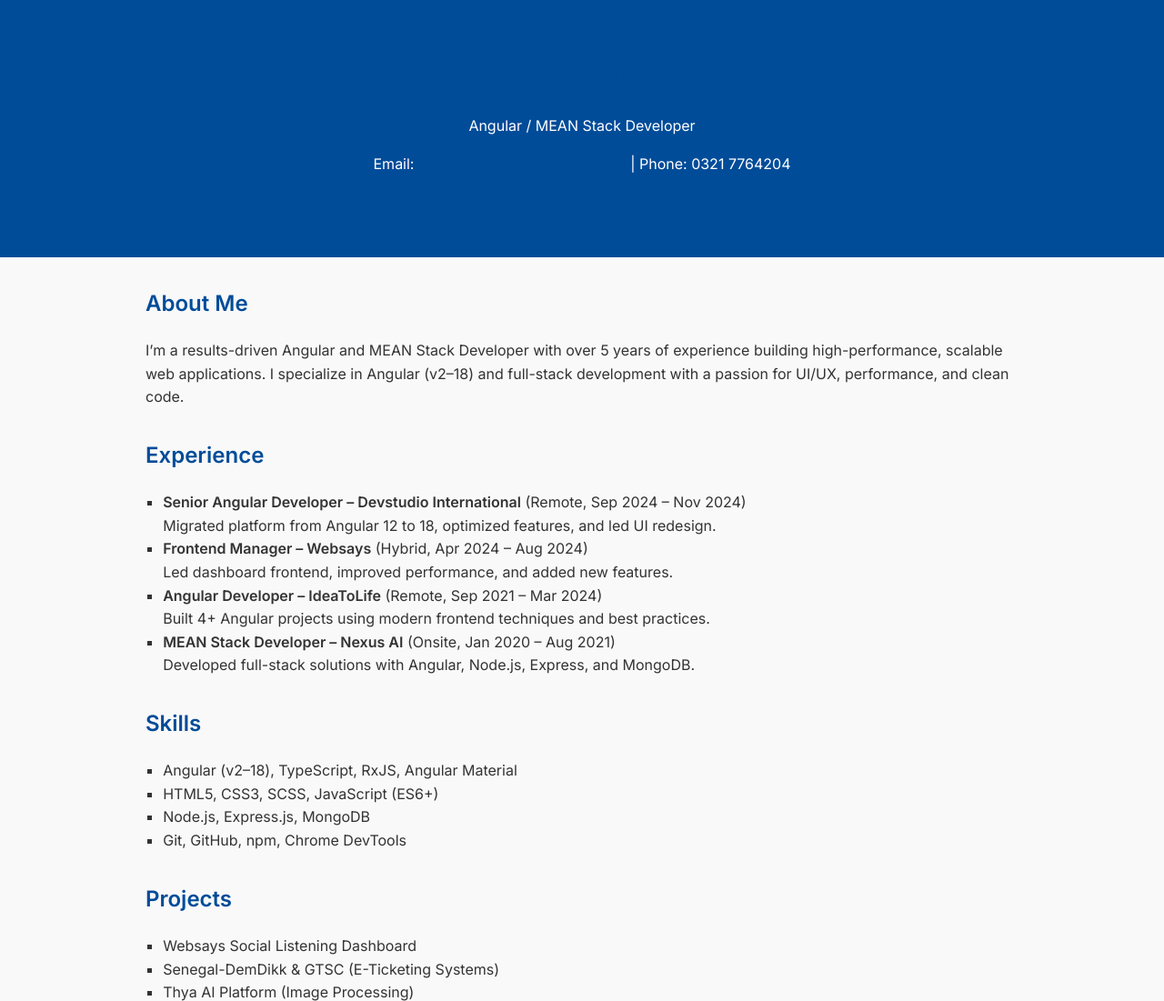
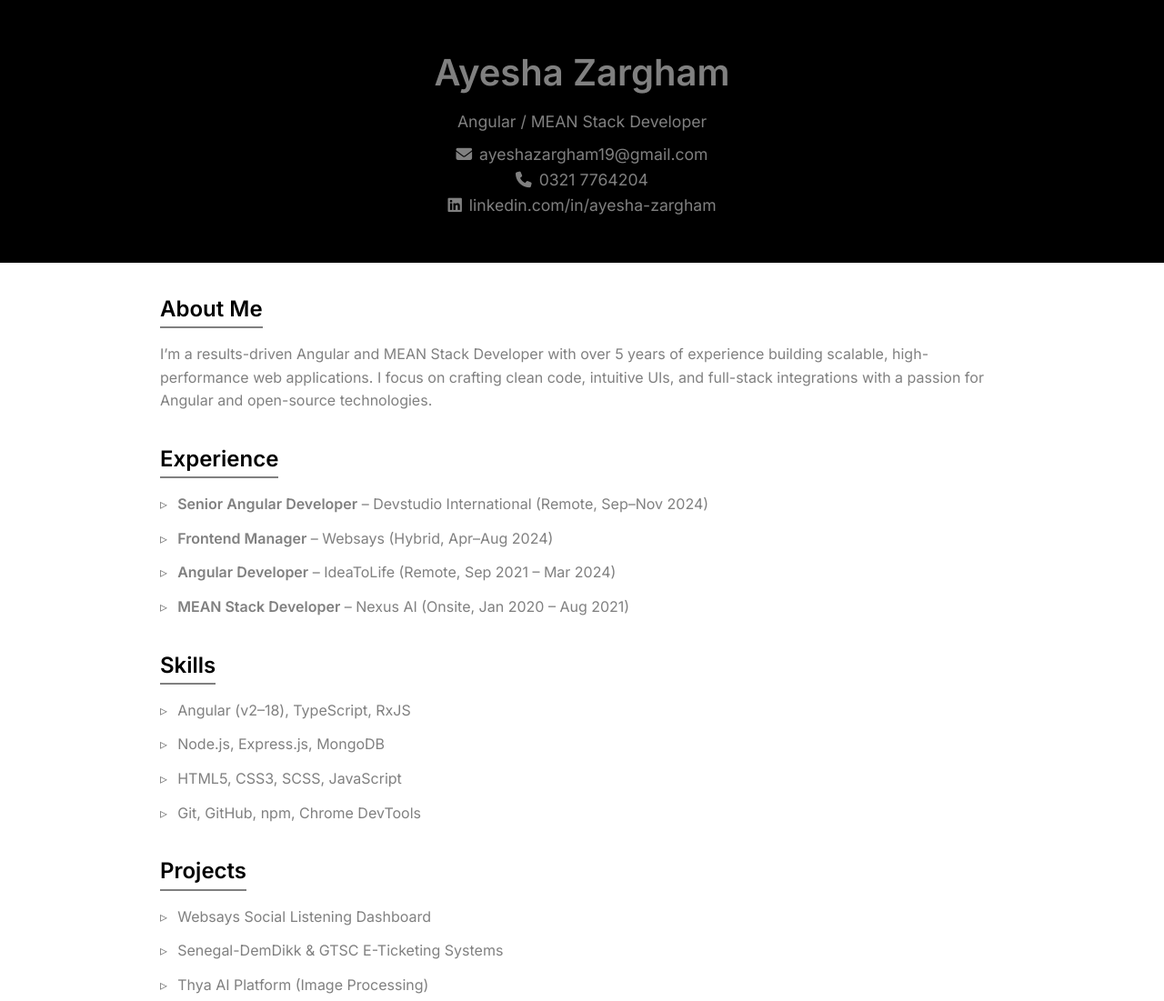
Before and after one commit to ghostayesha19/ayeshazargham.github.io, a plain HTML site: page index.html in a window 1280 px wide. Shown: the top 1101 px of the page at 91% size. Drawn offline with Linux system fonts and the light colour scheme.

Commit message:
Update index.html

```diff
--- a/index.html
+++ b/index.html
@@ -5,74 +5,121 @@
   <meta name="viewport" content="width=device-width, initial-scale=1.0" />
   <title>Ayesha Zargham | Angular / MEAN Stack Developer</title>
   <link href="https://fonts.googleapis.com/css2?family=Inter:wght@400;600&display=swap" rel="stylesheet">
+  <link rel="stylesheet" href="https://cdnjs.cloudflare.com/ajax/libs/font-awesome/6.5.0/css/all.min.css" />
   <style>
+    :root {
+      --primary-color: #000000;
+      --accent-color: grey;
+      --bg-color: #ffffff;
+      --text-color: grey;
+      --section-padding: 2rem;
+    }
+    * {
+      box-sizing: border-box;
+      margin: 0;
+      padding: 0;
+    }
     body {
-      margin: 0;
       font-family: 'Inter', sans-serif;
-      background-color: #f9f9f9;
-      color: #333;
+      background: var(--bg-color);
+      color: var(--text-color);
       line-height: 1.6;
     }
     header {
-      background-color: #004c99;
-      color: white;
-      padding: 2rem;
+      background: var(--primary-color);
+      color: var(--text-color);
+      padding: 3rem 1rem;
       text-align: center;
     }
-    .container {
-      max-width: 960px;
-      margin: 2rem auto;
-      padding: 0 1rem;
+    header h1 {
+      font-size: 2.5rem;
     }
-    h1, h2 {
-      color: #004c99;
-    }
-    section {
-      margin-bottom: 2rem;
-    }
-    ul {
-      list-style-type: square;
-      padding-left: 1.2rem;
+    header p {
+      font-size: 1.1rem;
+      margin-top: 0.5rem;
     }
     a {
-      color: #004c99;
+      color: var(--accent-color);
       text-decoration: none;
     }
     a:hover {
       text-decoration: underline;
     }
+    .contact-icons i {
+      margin-right: 0.5rem;
+    }
+    .container {
+      max-width: 960px;
+      margin: auto;
+      padding: 2rem 1rem;
+    }
+    section {
+      margin-bottom: var(--section-padding);
+    }
+    h2 {
+      color: var(--primary-color);
+      margin-bottom: 1rem;
+      border-bottom: 2px solid var(--accent-color);
+      display: inline-block;
+    }
+    ul {
+      list-style: none;
+      padding-left: 0;
+    }
+    ul li {
+      margin-bottom: 0.75rem;
+      padding-left: 1.2rem;
+      position: relative;
+    }
+    ul li::before {
+      content: '▹';
+      position: absolute;
+      left: 0;
+      color: var(--accent-color);
+    }
+    .footer {
+      text-align: center;
+      font-size: 0.9rem;
+      color: #888;
+      padding: 1rem;
+      border-top: 1px solid #ddd;
+    }
   </style>
 </head>
 <body>
+
 <header>
   <h1>Ayesha Zargham</h1>
   <p>Angular / MEAN Stack Developer</p>
-    <p>Email: <a href="mailto:ayeshazargham19@gmail.com">ayeshazargham19@gmail.com</a> | Phone: 0321 7764204</p>
-    <p><a href="https://linkedin.com/in/ayesha-zargham" target="_blank">LinkedIn Profile</a></p>
+  <p class="contact-icons">
+    <i class="fas fa-envelope"></i><a href="mailto:ayeshazargham19@gmail.com">ayeshazargham19@gmail.com</a><br>
+    <i class="fas fa-phone"></i>0321 7764204<br>
+    <i class="fab fa-linkedin"></i><a href="https://linkedin.com/in/ayesha-zargham" target="_blank">linkedin.com/in/ayesha-zargham</a>
+  </p>
 </header>
 
 <div class="container">
   <section>
     <h2>About Me</h2>
-      <p>I’m a results-driven Angular and MEAN Stack Developer with over 5 years of experience building high-performance, scalable web applications. I specialize in Angular (v2–18) and full-stack development with a passion for UI/UX, performance, and clean code.</p>
+    <p>I’m a results-driven Angular and MEAN Stack Developer with over 5 years of experience building scalable, high-performance web applications. I focus on crafting clean code, intuitive UIs, and full-stack integrations with a passion for Angular and open-source technologies.</p>
   </section>
 
   <section>
     <h2>Experience</h2>
     <ul>
-        <li><strong>Senior Angular Developer – Devstudio International</strong> (Remote, Sep 2024 – Nov 2024)<br />Migrated platform from Angular 12 to 18, optimized features, and led UI redesign.</li>
-        <li><strong>Frontend Manager – Websays</strong> (Hybrid, Apr 2024 – Aug 2024)<br />Led dashboard frontend, improved performance, and added new features.</li>
-        <li><strong>Angular Developer – IdeaToLife</strong> (Remote, Sep 2021 – Mar 2024)<br />Built 4+ Angular projects using modern frontend techniques and best practices.</li>
-        <li><strong>MEAN Stack Developer – Nexus AI</strong> (Onsite, Jan 2020 – Aug 2021)<br />Developed full-stack solutions with Angular, Node.js, Express, and MongoDB.</li>
+      <li><strong>Senior Angular Developer</strong> – Devstudio International (Remote, Sep–Nov 2024)</li>
+      <li><strong>Frontend Manager</strong> – Websays (Hybrid, Apr–Aug 2024)</li>
+      <li><strong>Angular Developer</strong> – IdeaToLife (Remote, Sep 2021 – Mar 2024)</li>
+      <li><strong>MEAN Stack Developer</strong> – Nexus AI (Onsite, Jan 2020 – Aug 2021)</li>
     </ul>
   </section>
 
   <section>
     <h2>Skills</h2>
     <ul>
-        <li>Angular (v2–18), TypeScript, RxJS, Angular Material</li>
-        <li>HTML5, CSS3, SCSS, JavaScript (ES6+)</li>
+      <li>Angular (v2–18), TypeScript, RxJS</li>
       <li>Node.js, Express.js, MongoDB</li>
+      <li>HTML5, CSS3, SCSS, JavaScript</li>
       <li>Git, GitHub, npm, Chrome DevTools</li>
     </ul>
   </section>
@@ -81,11 +128,10 @@
     <h2>Projects</h2>
     <ul>
       <li>Websays Social Listening Dashboard</li>
-        <li>Senegal-DemDikk & GTSC (E-Ticketing Systems)</li>
+      <li>Senegal-DemDikk & GTSC E-Ticketing Systems</li>
       <li>Thya AI Platform (Image Processing)</li>
       <li>GoTrackr – ERP & Task Management</li>
-        <li>MN Atelier – Fashion eCommerce Website</li>
-        <li>Zone Healthy – Meal Delivery Platform</li>
+      <li>MN Atelier & Zone Healthy – eCommerce & Delivery Platforms</li>
     </ul>
   </section>
 
@@ -94,8 +140,8 @@
     <ul>
       <li>Angular Essential Training – LinkedIn Learning</li>
       <li>Become a MEAN JavaScript Developer – LinkedIn Learning</li>
-        <li>Building Angular & Node Apps with Auth – LinkedIn Learning</li>
-        <li>Building RESTful APIs with Node.js & Express – LinkedIn Learning</li>
+      <li>Building Angular & Node Apps with Auth</li>
+      <li>Building RESTful APIs with Node.js & Express</li>
     </ul>
   </section>
 
@@ -107,5 +153,10 @@
     </ul>
   </section>
 </div>
+
+<div class="footer">
+  &copy; 2025 Ayesha Zargham. All rights reserved.
+</div>
+
 </body>
 </html>
```
Lines whose indentation alone changed are shown as unchanged.
